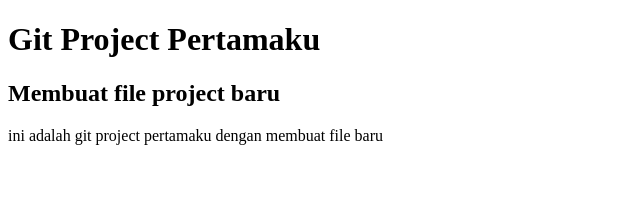
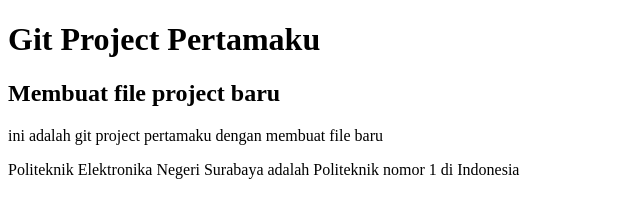
Before and after one commit to HaiHawa/web_git, a plain HTML site: page index.html in a window 1280 px wide. Shown: the whole page, without its empty margins (0-640 px from the left). Drawn offline with Linux system fonts and the light colour scheme.

Commit message:
Adding text p

```diff
--- a/index.html
+++ b/index.html
@@ -8,6 +8,7 @@
     <h1>Git Project Pertamaku</h1>
     <h2>Membuat file project baru</h2>
     <p>ini adalah git project pertamaku dengan membuat file baru</p>
+    <p>Politeknik Elektronika Negeri Surabaya adalah Politeknik nomor 1 di Indonesia</p>
 
 </body>
 </html>
```
